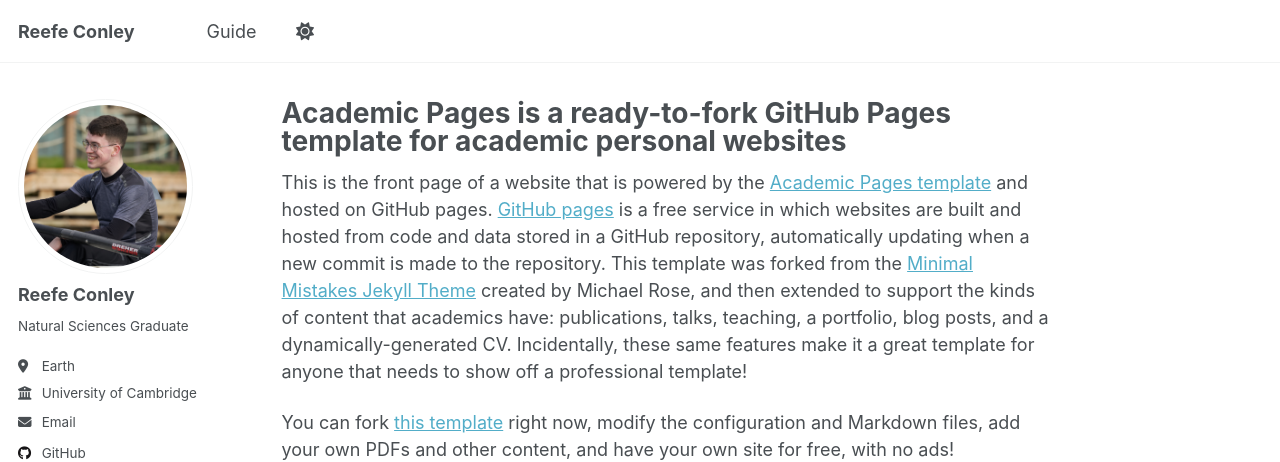
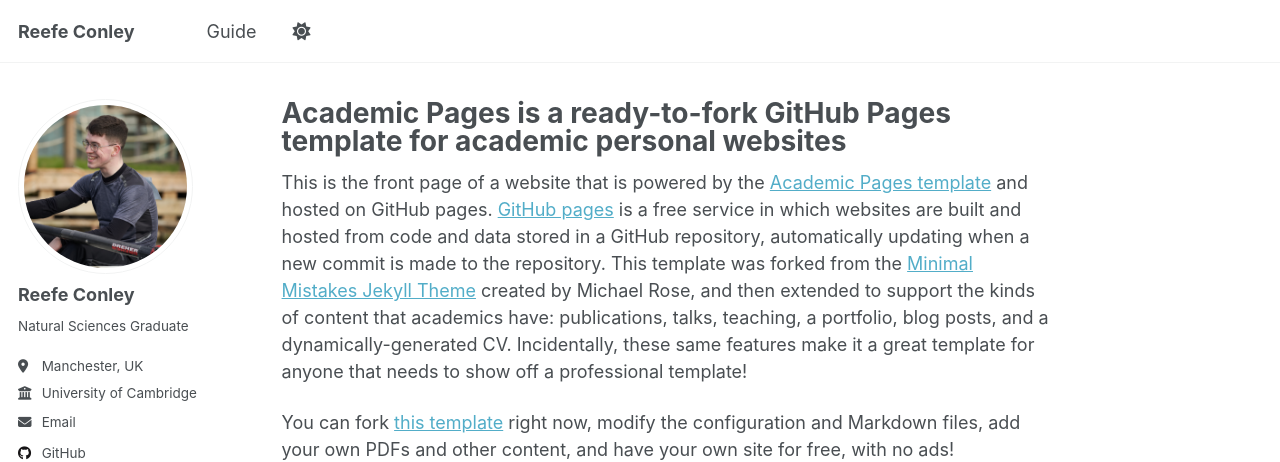
Before and after one commit to reefeconley/reefeconley.github.io, a Jekyll site: the page built from _pages/about.md, in a window 1280 px wide. Shown: the top 462 px of the page. Built offline with Jekyll 4.4.1, drawn with Linux system fonts in a browser that asks for light colours; a script that is not in the unit is left out.

Commit message:
remove toggle?

```diff
--- a/_config.yml
+++ b/_config.yml
@@ -26,7 +26,7 @@
   name             : "Reefe Conley"
   pronouns         : # example: "she/her"
   bio              : "Natural Sciences Graduate"
-  location         : "Earth"
+  location         : "Manchester, UK"
   employer         : "University of Cambridge"
   uri              : # URL
   email            : "rjc213@cantab.ac.uk"
--- a/_sass/layout/_navigation.scss
+++ b/_sass/layout/_navigation.scss
@@ -225,14 +225,14 @@
       }
     }
 
-    #theme-toggle {
-      a {
-        width: 25px;
-        display: flex;
-        justify-content: center;
-        cursor: pointer;
-      }
-    }
+    // #theme-toggle {
+    //   a {
+    //     width: 25px;
+    //     display: flex;
+    //     justify-content: center;
+    //     cursor: pointer;
+    //   }
+    // }
 
     a {
       position: relative;
```
Also changed, not shown: 2 other files.
